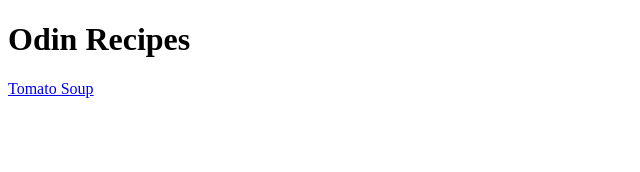
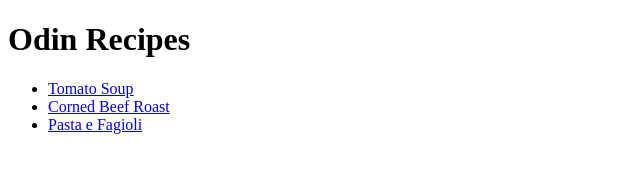
Before and after one commit to MichaelLaffan1/odin-recipes, a plain HTML site: page index.html in a window 1280 px wide. Shown: the whole page, without its empty margins (0-640 px from the left). Drawn offline with Linux system fonts and the light colour scheme.

Commit message:
Add new recipes
Added HTML files to list recipes for corned beef roast and pasta e fagioli. Also made links to recipes on index.html an unordered listto keep them on separate lines.

```diff
--- a/index.html
+++ b/index.html
@@ -3,10 +3,14 @@
 <head>
     <meta charset="UTF-8">
     <meta name="viewport" content="width=device-width, initial-scale=1.0">
-    <title>Document</title>
+    <title>Odin Recipes</title>
 </head>
 <body>
     <h1>Odin Recipes</h1>
-    <a href="./recipes/tomato-soup.html">Tomato Soup</a>
+    <ul>
+        <li><a href="./recipes/tomato-soup.html">Tomato Soup</a></li>
+        <li><a href="./recipes/corned-beef-roast.html">Corned Beef Roast</a></li>
+        <li><a href="./recipes/pasta-e-fagioli.html">Pasta e Fagioli</a></li>
+    </ul>
 </body>
 </html>
```
Also changed, not shown: recipes/corned-beef-roast.html (added), recipes/pasta-e-fagioli.html (added).
